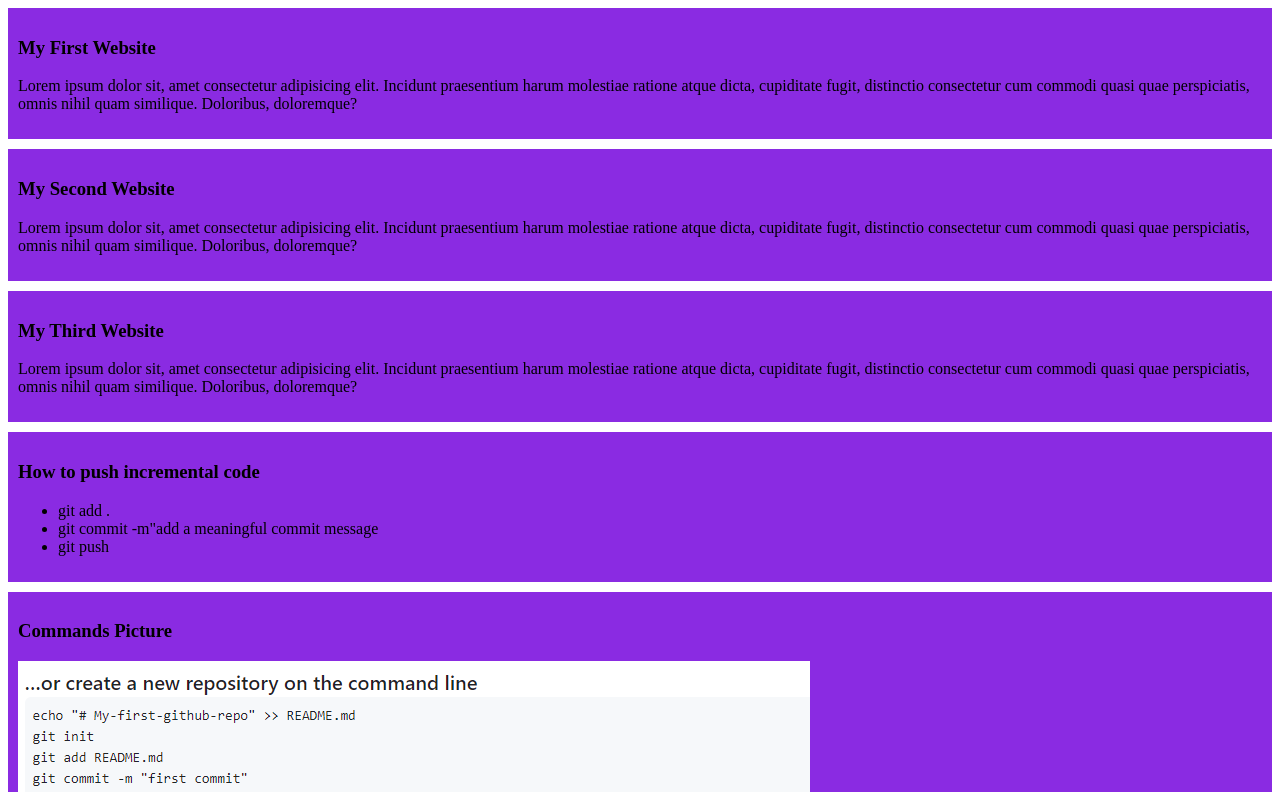
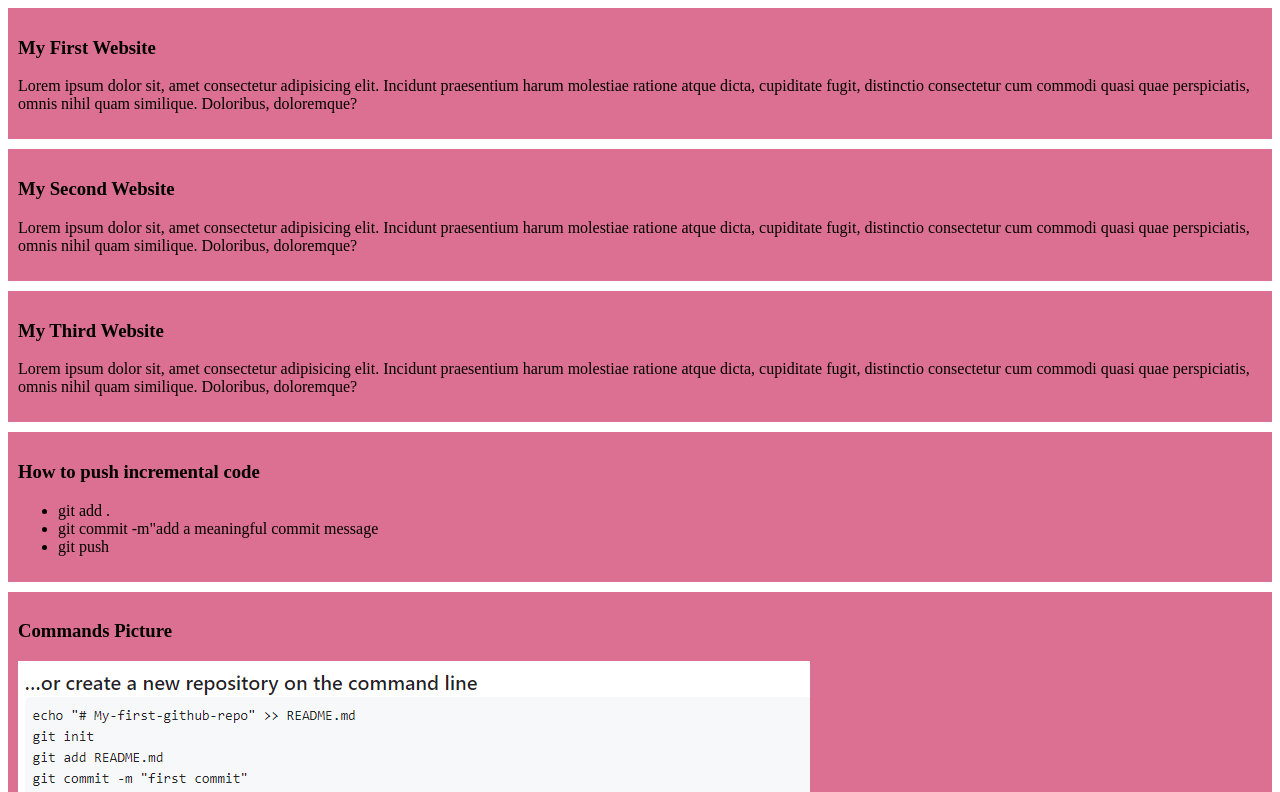
Before and after one commit to abirchy02/my-simple-website, a plain HTML site: page index.html in a window 1280 px wide. Shown: the top 792 px of the page. Drawn offline with Linux system fonts and the light colour scheme.

Commit message:
edited background

```diff
--- a/styles/blog.css
+++ b/styles/blog.css
@@ -1,5 +1,5 @@
 div{
-    background-color: blueviolet;
-    padding: 10px;
+    background-color: palevioletred;
+    padding: 10px ;
     margin-bottom: 10px;
 }
```
